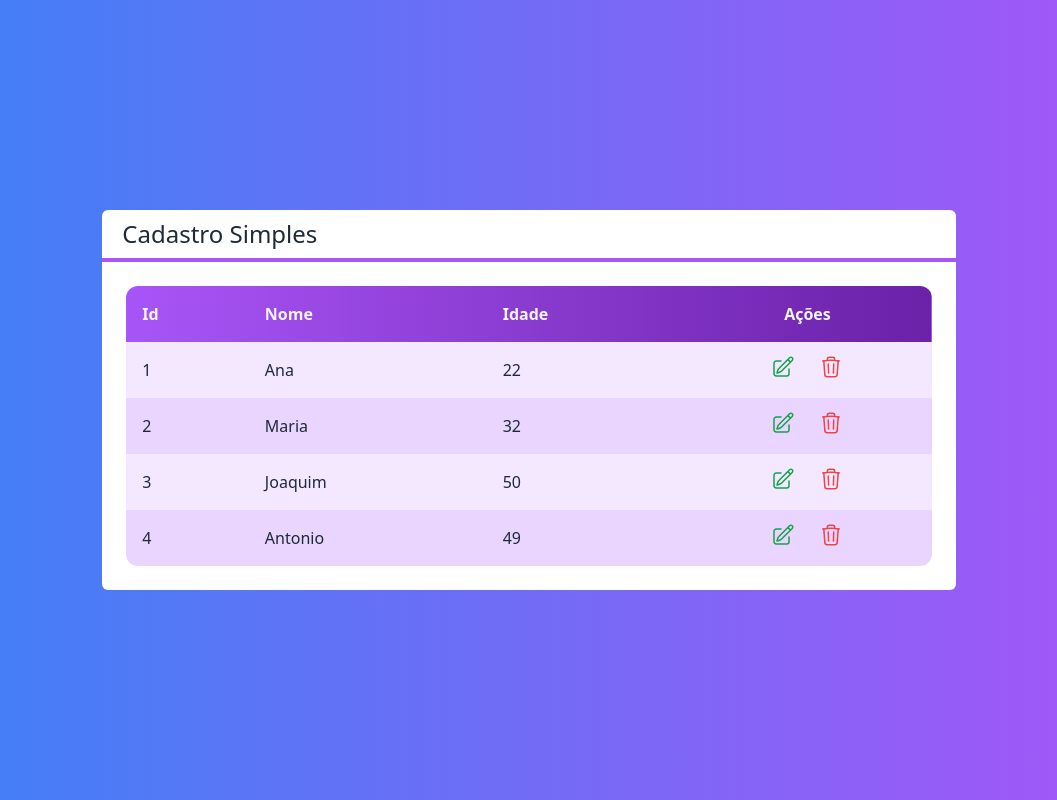
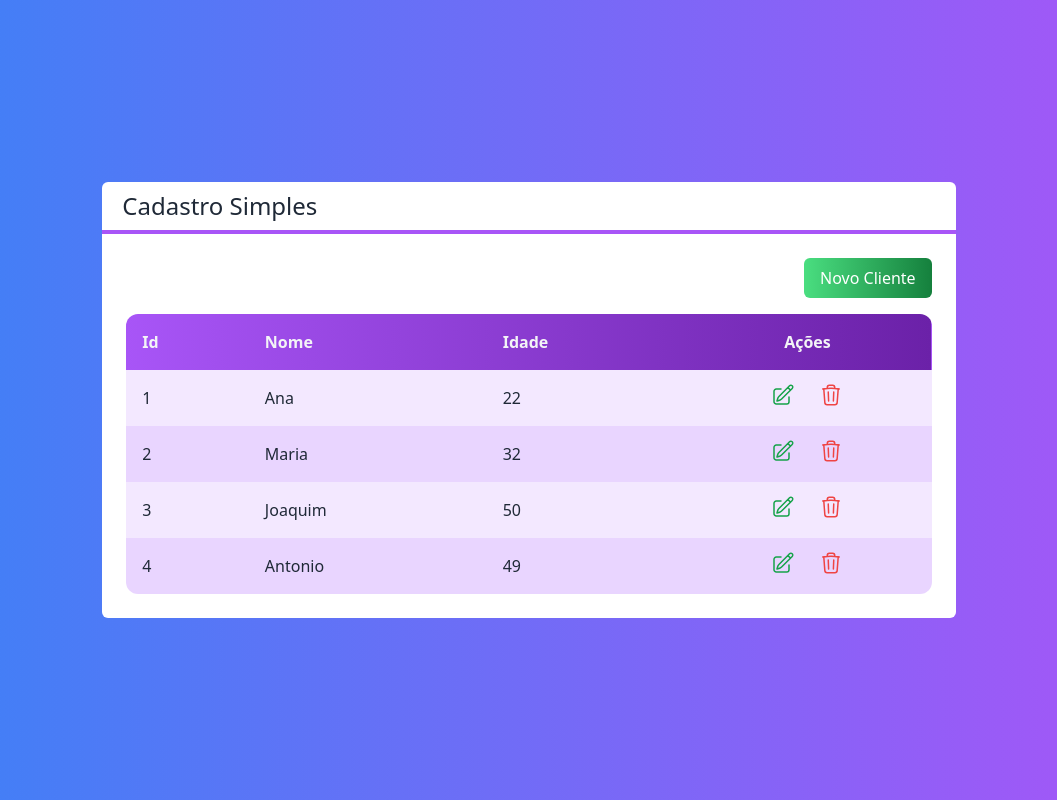
Before and after one commit to heberGustavo/crud-users, a Next.js app: page / in a window 1280 px wide. Shown: the whole page, without its empty margins (111-1168 px from the left). Built offline with nearby package versions, Linux system fonts and the light colour scheme.

Commit message:
Create button to add a new User

```diff
--- /dev/null
+++ b/src/components/Botao.tsx
@@ -0,0 +1,21 @@
+import { ReactNode } from "react";
+
+interface BotaoProps{
+    cor?: "green" | "blue" | "gray";
+    className?: string;
+    children: ReactNode;
+}
+
+export default function Botao(props: BotaoProps){
+    const cor = props.cor ?? "gray";
+
+    return(
+        <button className={`
+            bg-gradient-to-r from-${cor}-400 to-${cor}-700
+            text-white px-4 py-2 rounded-md
+            ${props.className}
+        `}>
+            {props.children}
+        </button>
+    );
+}
--- a/src/pages/index.tsx
+++ b/src/pages/index.tsx
@@ -1,3 +1,4 @@
+import Botao from "@/components/Botao";
 import Layout from "@/components/Layout";
 import Tabela from "@/components/Tabela";
 import Cliente from "@/core/Cliente";
@@ -26,6 +27,9 @@
       text-white
     `}>
       <Layout titulo="Cadastro Simples">
+        <div className="flex justify-end">
+        <Botao cor="green" className="mb-4">Novo Cliente</Botao>
+        </div>
         <Tabela
           clientes={clientes}
           clienteSelecionado={clienteSelecionado}
--- a/tailwind.config.ts
+++ b/tailwind.config.ts
@@ -5,6 +5,17 @@
     './src/pages/**/*.{js,ts,jsx,tsx,mdx}',
     './src/components/**/*.{js,ts,jsx,tsx,mdx}',
     './src/app/**/*.{js,ts,jsx,tsx,mdx}',
+  ],
+  safelist: [
+    {
+      pattern: /^bg-/,
+    },
+    {
+      pattern: /^from-/
+    },
+    {
+      pattern: /^to-/
+    }
   ],
   theme: {
     extend: {
```
